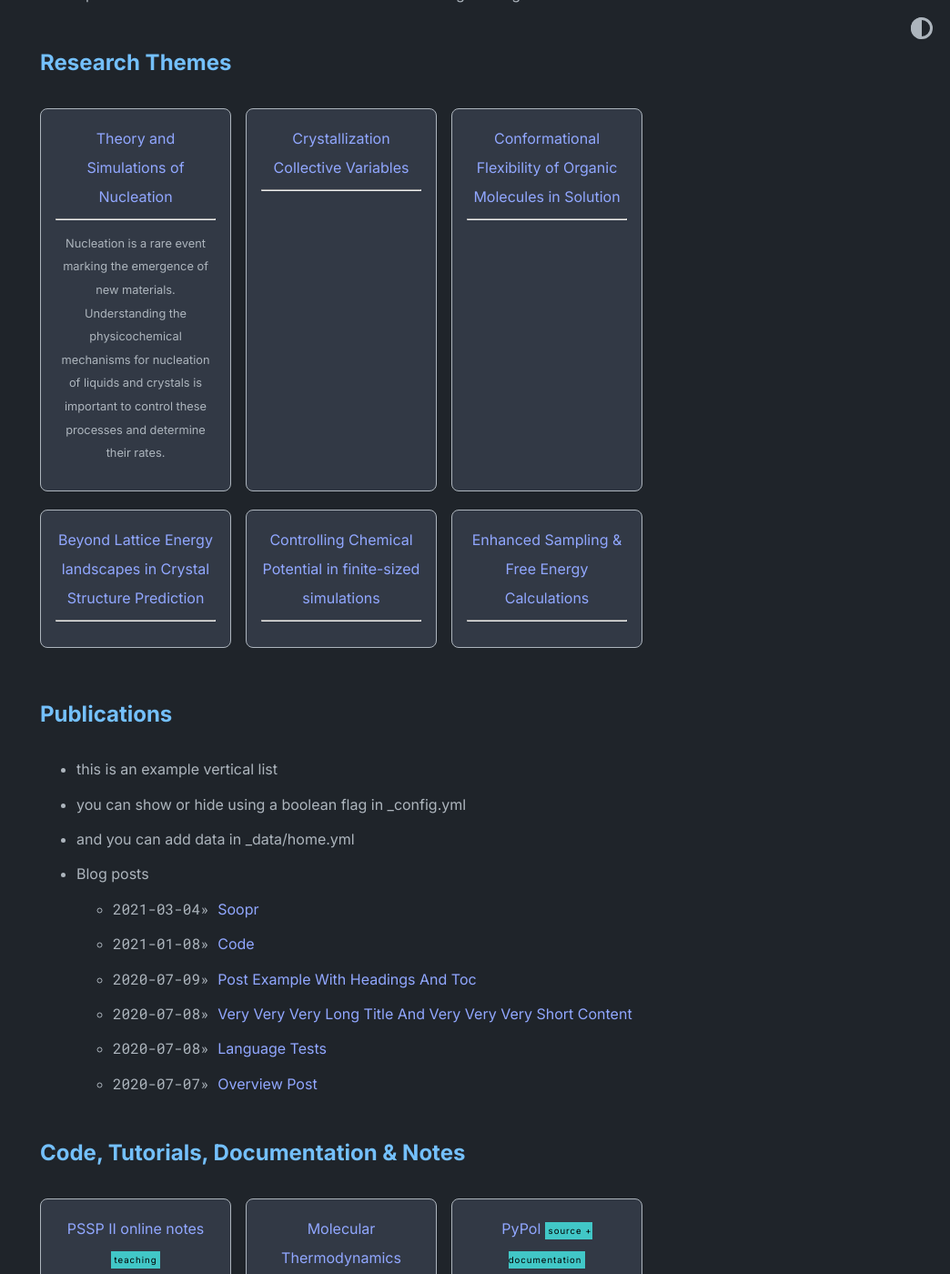
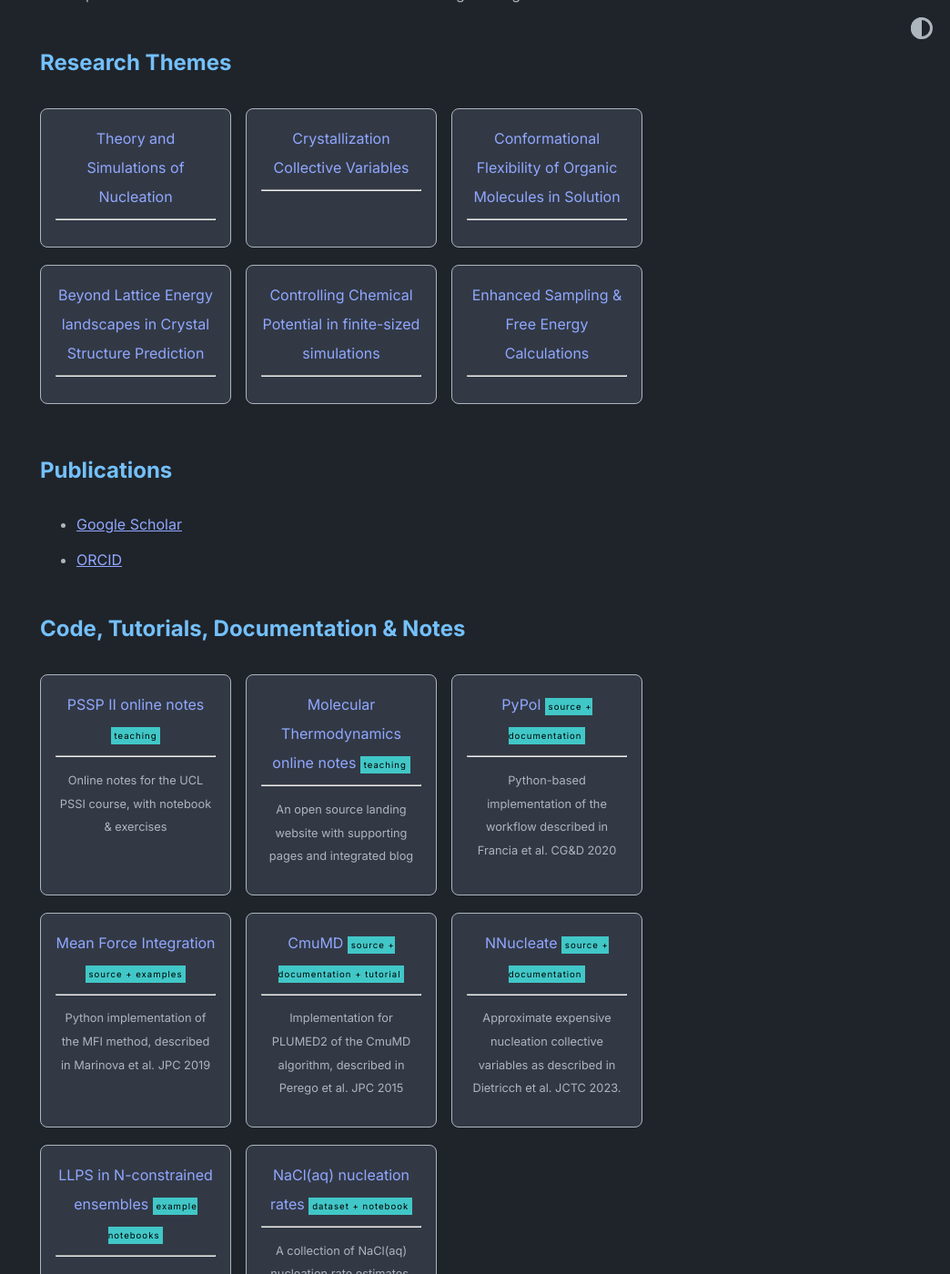
Before and after one commit to mme-ucl/mme-ucl.github.io, a Jekyll site: the page built from index.md, in a window 1280 px wide and 1400 px high, scrolled down 320 px. Shown: the whole window at 91% size, without its empty margins (236-1280 px from the left). Built offline with Jekyll 4.4.1, drawn with Linux system fonts in a browser that asks for light colours.

Commit message:
Update home.yml

```diff
--- a/_data/home.yml
+++ b/_data/home.yml
@@ -11,7 +11,6 @@ navbar_entries:
 project_entries:
   - title: Theory and Simulations of Nucleation
     url: nucleation
-    desc: Nucleation is a rare event marking the emergence of new materials. Understanding the physicochemical mechanisms for nucleation of liquids and crystals is important to control these processes and determine their rates.
 
   - title: Crystallization Collective Variables
     url: crystallizationCVs
@@ -84,15 +83,8 @@ footer_entries:
 
 
 misc_entries:
-  - title: this is an example vertical list
-    url: false
+  - title: Google Scholar
+    url: https://scholar.google.com/citations?user=ro2b4-MAAAAJ&hl=en
 
-  - title: you can show or hide using a boolean flag in _config.yml
-    url: false
-
-  - title: and you can add data in _data/home.yml
-    url: false
-
-  - title: Blog posts
-    post_list: true
-    url: false
+  - title: ORCID
+    url: https://orcid.org/0000-0003-3371-2090
```
